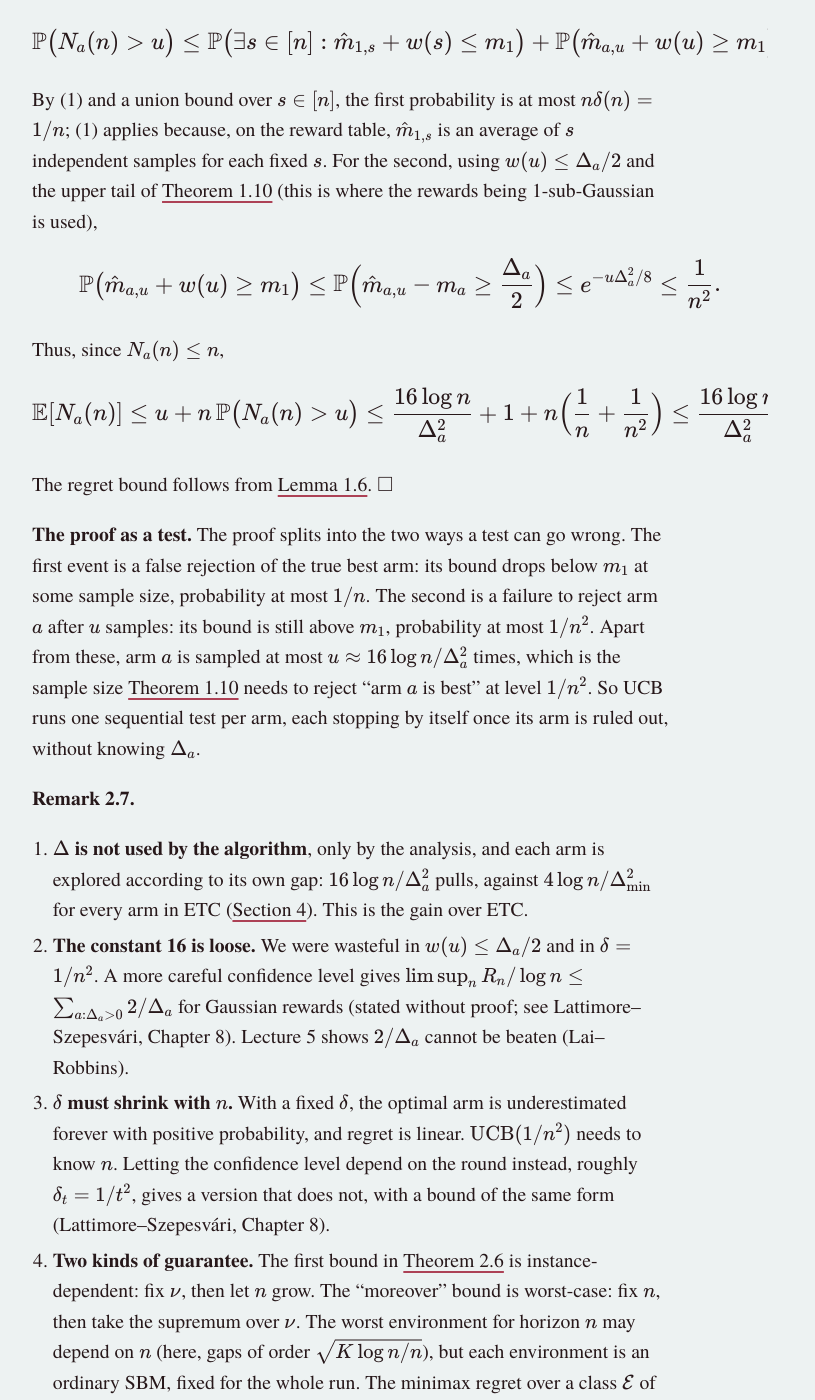
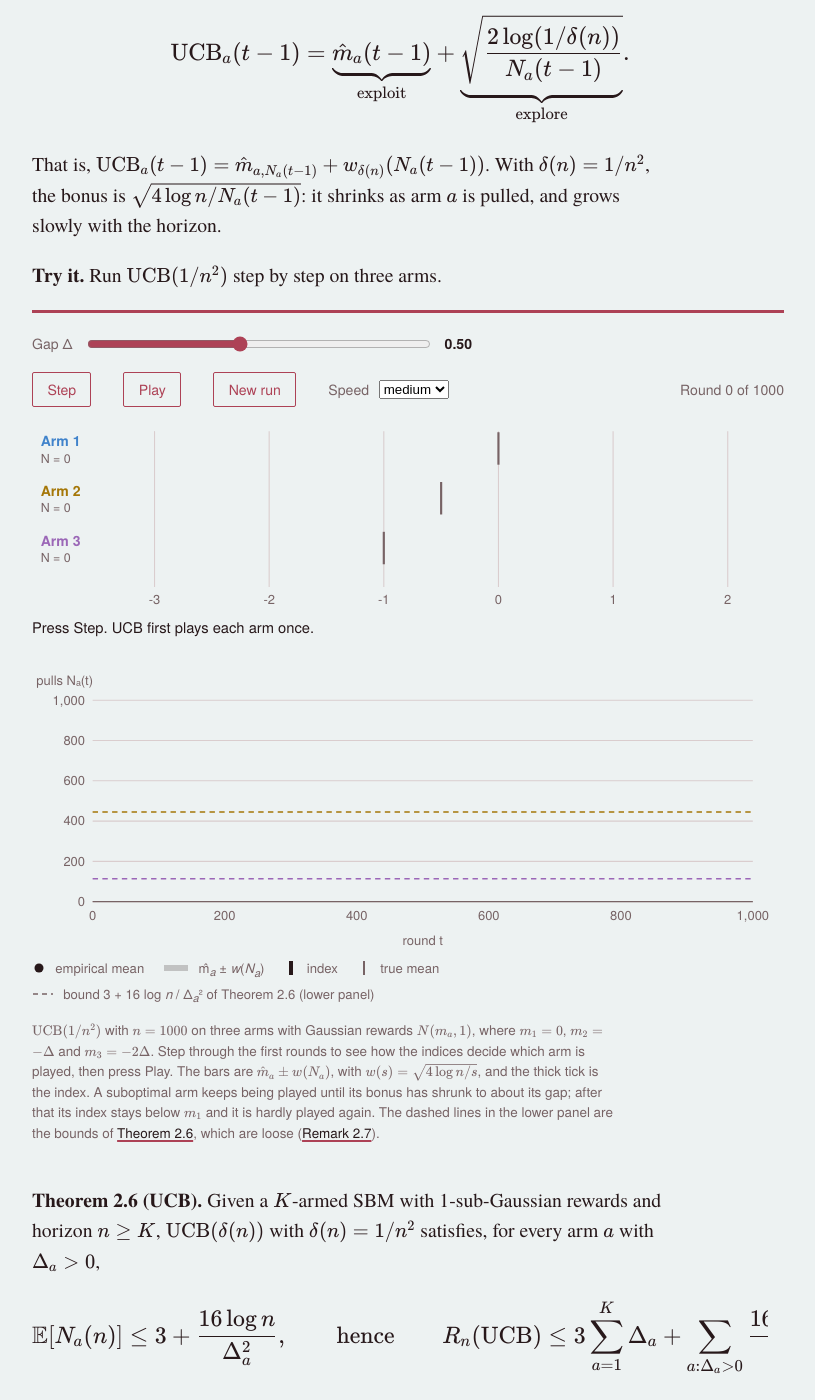
Before and after one commit to iyertejas/iyertejas.github.io, a Jekyll site: the page built from course-rl-2026-lecture-2.md, in a window 1280 px wide and 1400 px high, scrolled down 8853 px. Shown: the whole window, without its empty margins (232-1047 px from the left). Built offline with Jekyll 4.4.1, drawn with Linux system fonts in a browser that asks for light colours; some of the changed text lies outside the part shown.

Commit message:
Lecture 2: step-through animations of ETC and UCB on three arms

```diff
--- /dev/null
+++ b/_includes/sim-etc-run.html
@@ -0,0 +1,19 @@
+<figure class="demo" id="etcrun-demo">
+<div class="controls">
+<div class="slider"><label for="erGap">Gap Δ</label>
+<input type="range" id="erGap" min="0.1" max="1" step="0.05" value="0.5"><output id="erGapOut" for="erGap">0.50</output></div>
+<div class="slider l2-wide"><label for="erL">Exploration ℓ</label><input type="range" id="erL" min="1" max="333" step="1" value="111"><output id="erLOut" for="erL">111</output></div><button id="erToMin" type="button">ℓ = ℓ<sub>min</sub></button>
+</div>
+<div class="controls rt-buttons">
+<button id="erStep" type="button">Step</button>
+<button id="erPlay" type="button">Play</button>
+<button id="erNew" type="button">New run</button>
+<div class="rt-field"><label for="erSpeed">Speed</label>
+<select id="erSpeed"><option value="slow">slow</option><option value="medium" selected>medium</option><option value="fast">fast</option></select></div>
+<span class="rt-round" id="erRound"></span>
+</div>
+<svg class="l2-chart" id="erTop" viewBox="0 0 680 180" role="img" aria-label="ETC: the arms, their empirical means and true means"></svg>
+<p class="status" id="erStatus" aria-live="polite"></p>
+<svg class="l2-chart" id="erLow" viewBox="0 0 680 260" role="img" aria-label="ETC: the number of pulls of each arm over time"></svg>
+<p class="l2-key"><span><svg width="14" height="14" aria-hidden="true"><circle cx="7" cy="7" r="4.5" fill="var(--ink)"/></svg> empirical mean</span><span><svg width="14" height="14" aria-hidden="true"><line x1="7" y1="0" x2="7" y2="14" stroke="var(--muted)" stroke-width="2"/></svg> true mean</span><span><svg width="22" height="14" aria-hidden="true"><line x1="1" y1="7" x2="21" y2="7" stroke="var(--muted)" stroke-width="1.5" stroke-dasharray="5 4"/></svg> end of exploration, <i>t</i> = <i>K</i>ℓ (lower panel)</span></p>
+</figure>
--- /dev/null
+++ b/_includes/sim-ucb-run.html
@@ -0,0 +1,19 @@
+<figure class="demo" id="ucbrun-demo">
+<div class="controls">
+<div class="slider"><label for="urGap">Gap Δ</label>
+<input type="range" id="urGap" min="0.1" max="1" step="0.05" value="0.5"><output id="urGapOut" for="urGap">0.50</output></div>
+
+</div>
+<div class="controls rt-buttons">
+<button id="urStep" type="button">Step</button>
+<button id="urPlay" type="button">Play</button>
+<button id="urNew" type="button">New run</button>
+<div class="rt-field"><label for="urSpeed">Speed</label>
+<select id="urSpeed"><option value="slow">slow</option><option value="medium" selected>medium</option><option value="fast">fast</option></select></div>
+<span class="rt-round" id="urRound"></span>
+</div>
+<svg class="l2-chart" id="urTop" viewBox="0 0 680 180" role="img" aria-label="UCB: the arms, their empirical means and true means"></svg>
+<p class="status" id="urStatus" aria-live="polite"></p>
+<svg class="l2-chart" id="urLow" viewBox="0 0 680 260" role="img" aria-label="UCB: the number of pulls of each arm over time"></svg>
+<p class="l2-key"><span><svg width="14" height="14" aria-hidden="true"><circle cx="7" cy="7" r="4.5" fill="var(--ink)"/></svg> empirical mean</span><span><svg width="26" height="14" aria-hidden="true"><line x1="1" y1="7" x2="25" y2="7" stroke="var(--ink)" stroke-width="6" stroke-opacity=".22"/></svg> m̂<sub><i>a</i></sub> ± <i>w</i>(<i>N<sub>a</sub></i>)</span><span><svg width="14" height="14" aria-hidden="true"><line x1="7" y1="0" x2="7" y2="14" stroke="var(--ink)" stroke-width="4"/></svg> index</span><span><svg width="14" height="14" aria-hidden="true"><line x1="7" y1="0" x2="7" y2="14" stroke="var(--muted)" stroke-width="2"/></svg> true mean</span><span><svg width="22" height="14" aria-hidden="true"><line x1="1" y1="7" x2="21" y2="7" stroke="var(--muted)" stroke-width="1.5" stroke-dasharray="5 4"/></svg> bound 3 + 16 log <i>n</i> / Δ<sub><i>a</i></sub>² of Theorem 2.6 (lower panel)</span></p>
+</figure>
--- a/_tools/crossref.py
+++ b/_tools/crossref.py
@@ -79,7 +79,7 @@ def process(path):
     blocks = body.split("\n\n")
     new = []
     for b in blocks:
-        if b.lstrip().startswith(("#", "{%", "<", "$$", "{:")) or b.strip() == "":
+        if b.lstrip().startswith(("#", "{%", "<", "$$\n", "{:")) or b.strip() == "":   # "$$\n" opens display maths
             new.append(b); continue
         m = LABEL.match(b.lstrip())
         if m:
--- a/course-rl-2026-lecture-2.md
+++ b/course-rl-2026-lecture-2.md
@@ -113,6 +113,13 @@ We now get to an explicit policy with sublinear regret.
 2. Let $$\hat A$$ be an arm with the largest empirical mean after round $$K\ell$$, ties broken in any fixed way.
 3. In rounds $$K\ell + 1, \dots, n$$, play $$\hat A$$.
 
+**Try it.** Run $$\mathrm{ETC}(\ell)$$ step by step on three arms.
+
+{% include sim-etc-run.html %}
+
+$$\mathrm{ETC}(\ell)$$ with $$n = 1000$$ on three arms with Gaussian rewards $$N(m_a, 1)$$, where $$m_1 = 0$$, $$m_2 = -\Delta$$ and $$m_3 = -2\Delta$$; the rewards are read from a reward table dealt at the start of each run. In the first $$K\ell$$ rounds the arms are played in turn; then ETC commits to the arm with the largest empirical mean and plays it to the end. With a small $$\ell$$, run it a few times: sometimes the commitment is wrong, and the pull count of a worse arm keeps climbing until round $$n$$.
+{: .caption}
+
 **Theorem 2.4 (ETC).** Given a $$K$$-armed SBM with 1-sub-Gaussian rewards, explore-then-commit performs as follows.
 {: #theorem-2-4}
 
@@ -190,6 +197,13 @@ $$
 
 That is, $$\mathrm{UCB}_a(t-1) = \hat m_{a, N_a(t-1)} + w_{\delta(n)}(N_a(t-1))$$. With $$\delta(n) = 1/n^2$$, the bonus is $$\sqrt{4 \log n / N_a(t-1)}$$: it shrinks as arm $$a$$ is pulled, and grows slowly with the horizon.
 
+**Try it.** Run $$\mathrm{UCB}(1/n^2)$$ step by step on three arms.
+
+{% include sim-ucb-run.html %}
+
+$$\mathrm{UCB}(1/n^2)$$ with $$n = 1000$$ on three arms with Gaussian rewards $$N(m_a, 1)$$, where $$m_1 = 0$$, $$m_2 = -\Delta$$ and $$m_3 = -2\Delta$$. Step through the first rounds to see how the indices decide which arm is played, then press Play. The bars are $$\hat m_a \pm w(N_a)$$, with $$w(s) = \sqrt{4 \log n / s}$$, and the thick tick is the index. A suboptimal arm keeps being played until its bonus has shrunk to about its gap; after that its index stays below $$m_1$$ and it is hardly played again. The dashed lines in the lower panel are the bounds of [Theorem 2.6](#theorem-2-6), which are loose ([Remark 2.7](#remark-2-7)).
+{: .caption}
+
 **Theorem 2.6 (UCB).** Given a $$K$$-armed SBM with 1-sub-Gaussian rewards and horizon $$n \ge K$$, $$\mathrm{UCB}(\delta(n))$$ with $$\delta(n) = 1/n^2$$ satisfies, for every arm $$a$$ with $$\Delta_a > 0$$,
 {: #theorem-2-6}
 
--- a/sims.js
+++ b/sims.js
@@ -1450,10 +1450,134 @@ function compareWidget(){
   return { start(){ if (!started){ started = true; run(); } }, redraw: draw };
 }
 
+// Animated runs of ETC(ℓ) and UCB(1/n²) on three Gaussian arms N(0,1), N(−Δ,1), N(−2Δ,1), horizon 1000.
+// The rewards come from a reward table (Definition 2.2) dealt when the run starts.
+function runWidget(P, mode){
+  const K = 3, N = 1000, COL = ["var(--c4)", "var(--c1)", "var(--c5)"], LOGN = Math.log(N);
+  const w = s => Math.sqrt(4*LOGN/s);                                  // UCB width with δ = 1/n²
+  const D = () => +$(P+"Gap").value, ell = () => mode === "etc" ? +$(P+"L").value : 0;
+  let g = null, timer = 0, acc = 0;
+  function deal(){
+    stop();
+    const d = D(), r = rngL2(seedL2());
+    const Y = [0,1,2].map(a => { const y = new Float64Array(N); gaussFill(r, y, -a*d); return y; });
+    g = { d, m:[0, -d, -2*d], Y, t:0, n:[0,0,0], s:[0,0,0], hist:[[0],[0],[0]], last:null, commit:-1, l:ell() };
+    draw();
+  }
+  const mean = a => g.s[a]/g.n[a], index = a => mean(a) + w(g.n[a]);
+  function choose(){
+    if (mode === "ucb"){
+      if (g.t <= K) return g.t - 1;
+      let b = 0; for (let a=1; a<K; a++) if (index(a) > index(b)) b = a; return b;
+    }
+    if (g.t <= K*g.l) return (g.t - 1) % K;
+    if (g.commit < 0){ let b = 0; for (let a=1; a<K; a++) if (mean(a) > mean(b)) b = a; g.commit = b; }
+    return g.commit;
+  }
+  function step(){
+    if (g.t >= N) return false;
+    g.t++;
+    const idx = mode === "ucb" && g.t > K ? [0,1,2].map(index) : null;
+    const a = choose(), x = g.Y[a][g.n[a]];
+    g.n[a]++; g.s[a] += x;
+    for (let b=0; b<K; b++) g.hist[b].push(g.n[b]);
+    g.last = { t:g.t, a, x, idx };
+    return g.t < N;
+  }
+  function drawTop(){
+    const el = $(P+"Top"), W = Math.max(320, Math.min(680, Math.round(el.getBoundingClientRect().width) || 680)), H = 180;
+    el.setAttribute("viewBox", `0 0 ${W} ${H}`);
+    const L = W < 480 ? 64 : 92, R = 16, lo = -2*g.d - 2.2, hi = 2.2, X = v => L + (v - lo)/(hi - lo)*(W - L - R);
+    const rowY = a => 30 + a*46;
+    const cl = v => Math.min(Math.max(v, lo), hi);
+    let s = "";
+    for (let v = Math.ceil(lo); v <= hi; v++)
+      s += `<line x1="${X(v)}" x2="${X(v)}" y1="14" y2="${H-22}" stroke="var(--rule)"/><text x="${X(v)}" y="${H-6}" text-anchor="middle" font-family="var(--sans)" font-size="12" fill="var(--muted)">${v}</text>`;
+    for (let a=0; a<K; a++){
+      const y = rowY(a), chosen = g.last && g.last.a === a, committed = mode === "etc" && g.commit === a;
+      if (chosen || committed) s += `<rect x="2" y="${y-19}" width="${W-4}" height="38" rx="3" fill="${COL[a]}" fill-opacity="${committed ? .14 : .08}"/>`;
+      s += `<text x="8" y="${y-2}" font-family="var(--sans)" font-size="13" font-weight="700" fill="${COL[a]}">Arm ${a+1}</text>`;
+      s += `<text x="8" y="${y+13}" font-family="var(--sans)" font-size="11.5" fill="var(--muted)">N = ${g.n[a]}${committed ? (W < 480 ? " ✓" : " · committed") : ""}</text>`;
+      s += `<line x1="${X(g.m[a])}" x2="${X(g.m[a])}" y1="${y-15}" y2="${y+15}" stroke="var(--muted)" stroke-width="2"/>`;
+      if (g.n[a] > 0){
+        const mh = mean(a);
+        if (mode === "ucb"){
+          const a0 = mh - w(g.n[a]), a1 = mh + w(g.n[a]);
+          s += `<line x1="${X(cl(a0))}" x2="${X(cl(a1))}" y1="${y}" y2="${y}" stroke="${COL[a]}" stroke-width="10" stroke-opacity=".28" stroke-linecap="butt"/>`;
+          if (a1 > hi) s += `<path d="M${X(hi)-2} ${y-7}L${X(hi)+6} ${y}L${X(hi)-2} ${y+7}z" fill="${COL[a]}"/>`;
+          else s += `<line x1="${X(a1)}" x2="${X(a1)}" y1="${y-11}" y2="${y+11}" stroke="${COL[a]}" stroke-width="4"/>`;
+        }
+        s += `<circle cx="${X(cl(mh))}" cy="${y}" r="5.5" fill="${COL[a]}" stroke="var(--paper)" stroke-width="1.5"/>`;
+      }
+    }
+    el.innerHTML = s;
+  }
+  function drawLow(){
+    const lines = [0,1,2].map(a => {
+      const h = g.hist[a], step = Math.max(1, Math.floor(h.length/300)), pts = [];
+      for (let t=0; t<h.length; t+=step) pts.push([t, h[t]]);
+      pts.push([h.length-1, h[h.length-1]]);
+      return { pts, col:COL[a], w:2.25 };
+    });
+    const vlines = [];
+    if (mode === "ucb") for (let a=1; a<K; a++){ const b = 3 + 16*LOGN/((a*g.d)**2); if (b < N) lines.push({ pts:[[0,b],[N,b]], col:COL[a], w:1.5, dash:"5 4" }); }
+    else vlines.push({ x:K*g.l, col:"var(--muted)" });
+    plotL2(P+"Low", { height:260, x:{min:0, max:N, label:"round t"}, y:{min:0, max:N, label:"pulls Nₐ(t)"}, lines, vlines });
+  }
+  function status(){
+    $(P+"Round").textContent = `Round ${g.t} of ${N}`;
+    $(P+"Step").disabled = g.t >= N;
+    const L = g.last; let s;
+    if (!L) s = mode === "ucb" ? "Press Step. UCB first plays each arm once." : `Press Step. ETC first plays the arms in turn, ${g.l} times each.`;
+    else if (mode === "ucb"){
+      s = L.idx ? `Round ${L.t}: the indices are ${L.idx.map((v, a) => `<span style="color:${COL[a]}">${v.toFixed(2)}</span>`).join(", ")}, so A<sub>${L.t}</sub> = ${L.a+1}, which pays ${L.x.toFixed(2)}.`
+                : `Round ${L.t}: playing each arm once; A<sub>${L.t}</sub> = ${L.a+1}, which pays ${L.x.toFixed(2)}.`;
+    } else if (L.t <= K*g.l){
+      s = `Round ${L.t}: exploring, ${K*g.l - L.t} rounds left; A<sub>${L.t}</sub> = ${L.a+1}, which pays ${L.x.toFixed(2)}.`;
+    } else {
+      s = `ETC committed to arm ${g.commit+1} after ${K*g.l} rounds${g.commit === 0 ? ", the best arm" : `, a worse arm: every remaining round costs ${(g.commit*g.d).toFixed(2)}`}.`;
+    }
+    if (g.t >= N){
+      const reg = g.n[1]*g.d + g.n[2]*2*g.d;
+      s += ` Finished: Σ<sub>a</sub> Δ<sub>a</sub> N<sub>a</sub>(n) = ${reg.toFixed(1)}.`;
+    }
+    $(P+"Status").innerHTML = s;
+  }
+  function draw(){ drawTop(); drawLow(); status(); }
+  const RATE = { slow:4, medium:60, fast:400 };                        // rounds per second
+  function stop(){ cancelAnimationFrame(timer); timer = 0; $(P+"Play").textContent = "Play"; }
+  function play(){
+    if (timer){ stop(); return; }
+    if (g.t >= N) deal();
+    $(P+"Play").textContent = "Pause"; acc = 0;
+    let prev = performance.now();
+    const tick = now => {
+      acc += (now - prev)/1000*RATE[$(P+"Speed").value]; prev = now;
+      let more = true; while (acc >= 1 && more){ more = step(); acc -= 1; }
+      draw();
+      if (more) timer = requestAnimationFrame(tick); else stop();
+    };
+    timer = requestAnimationFrame(tick);
+  }
+  bindSlider(P+"Gap", 2, null, deal);
+  if (mode === "etc"){
+    const lmin = () => Math.min(333, Math.ceil(4*LOGN/(D()*D())));
+    $(P+"L").addEventListener("input", () => { $(P+"LOut").textContent = $(P+"L").value; });
+    $(P+"L").addEventListener("change", deal);
+    $(P+"ToMin").addEventListener("click", () => { $(P+"L").value = lmin(); $(P+"LOut").textContent = lmin(); deal(); });
+  }
+  $(P+"Step").addEventListener("click", () => { stop(); step(); draw(); });
+  $(P+"Play").addEventListener("click", play);
+  $(P+"New").addEventListener("click", deal);
+  deal();
+  return { start(){}, redraw(){ if (g) draw(); } };
+}
+const etcRunWidget = () => runWidget("er", "etc"), ucbRunWidget = () => runWidget("ur", "ucb");
+
 /* ---------- boot ---------- */
 const widgets = {};
 const defs = [["phase-demo", phaseWidget], ["self-demo", selfWidget], ["leadership-demo", urnWidget], ["pa-demo", paWidget], ["learn-demo", learnWidget],
-              ["gel-demo", gelWidget], ["fit-demo", fitWidget], ["sl-demo", slWidget], ["cmj-demo", cmjWidget], ["bpve-demo", bpveWidget], ["bandit-demo", banditWidget], ["slot-demo", slotWidget], ["table-demo", rewardTableWidget], ["etc-demo", etcWidget], ["ucb-demo", ucbWidget], ["cmp-demo", compareWidget]];
+              ["gel-demo", gelWidget], ["fit-demo", fitWidget], ["sl-demo", slWidget], ["cmj-demo", cmjWidget], ["bpve-demo", bpveWidget], ["bandit-demo", banditWidget], ["slot-demo", slotWidget], ["table-demo", rewardTableWidget], ["etc-demo", etcWidget], ["ucb-demo", ucbWidget], ["cmp-demo", compareWidget], ["etcrun-demo", etcRunWidget], ["ucbrun-demo", ucbRunWidget]];
 function boot(){
   // Build each widget independently, so one failure cannot stop the others.
   for (const [id, mk] of defs) if ($(id)) { try { widgets[id] = mk(); } catch (e) { console.error("simulation " + id + " failed to load", e); } }
--- a/style.css
+++ b/style.css
@@ -309,3 +309,7 @@ button:disabled:hover{background:transparent}
 .used-in{font-family:var(--sans);font-size:.8rem;color:var(--muted);margin-left:.15rem}
 .used-in a{color:var(--muted)}
 .notes-nav{display:flex;flex-wrap:wrap;gap:.5rem 1.6rem;font-family:var(--sans);font-size:.92rem;border-top:1px solid var(--rule);padding-top:1rem;margin-top:3rem}
+.l2-key{display:flex;flex-wrap:wrap;gap:.35rem 1.2rem;font-family:var(--sans);font-size:.82rem;color:var(--muted);margin:.4rem 0 0;max-width:46rem}
+.l2-key>span{display:inline-block}
+.l2-key svg{vertical-align:-2px;margin-right:.35rem}
+#etcrun-demo .status,#ucbrun-demo .status{min-height:3em;max-width:72ch;margin:.3rem 0 .6rem}
```
